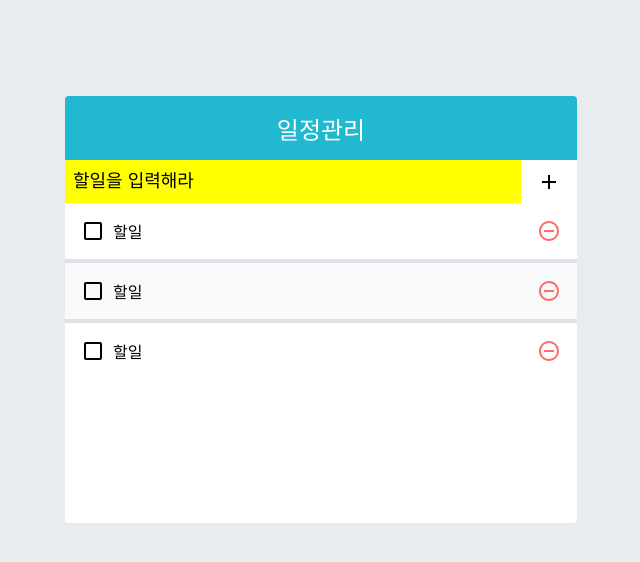
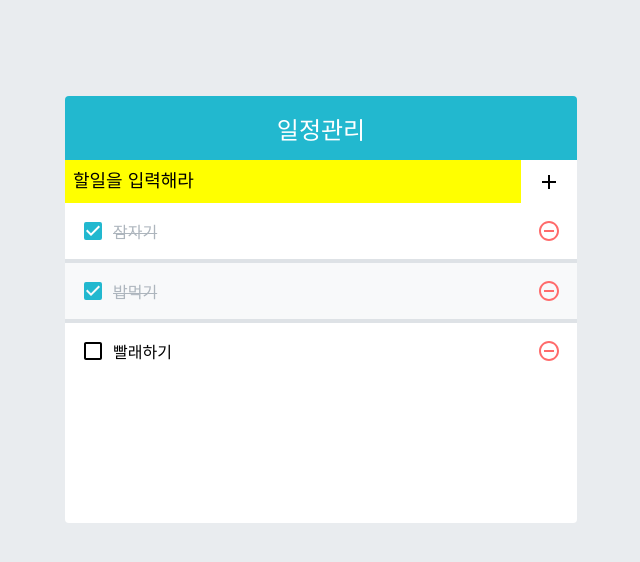
Before and after one commit to mongzii/ReactBook-study, a React (Create React App) app: page / in a window 1280 px wide. Shown: the top 562 px of the page, without its empty margins (319-959 px from the left). Built offline with nearby package versions, Linux system fonts and the light colour scheme.

Commit message:
feat: insert기능 구현

```diff
--- a/package.json
+++ b/package.json
@@ -6,6 +6,7 @@
     "@testing-library/jest-dom": "^5.17.0",
     "@testing-library/react": "^13.4.0",
     "@testing-library/user-event": "^13.5.0",
+    "classnames": "^2.5.1",
     "react": "^18.2.0",
     "react-dom": "^18.2.0",
     "react-icons": "^5.0.1",
--- a/src/App.js
+++ b/src/App.js
@@ -1,14 +1,45 @@
+import { useState, useRef, useCallback } from "react";
 import "./App.css";
 import TodoInsert from "./components/TodoInsert";
 import TodoList from "./components/TodoList";
 import TodoTemplate from "./components/TodoTemplate";
 
 function App() {
+  const [todos, setTodos] = useState([
+    {
+      id: 1,
+      text: "잠자기",
+      checked: true,
+    },
+    {
+      id: 2,
+      text: "밥먹기",
+      checked: true,
+    },
+    {
+      id: 3,
+      text: "빨래하기",
+      checked: false,
+    },
+  ]);
+  const nextId = useRef(4);
+  const onInsert = useCallback(
+    text => {
+      const todo = {
+        id: nextId.current,
+        text,
+        checked: false,
+      };
+      setTodos(todos.concat(todo));
+      nextId.current += 1;
+    },
+    [todos]
+  );
+
   return (
     <TodoTemplate>
-      {/* Todo app을 만들자!!! */}
-      <TodoInsert />
-      <TodoList />
+      <TodoInsert onInsert={onInsert} />
+      <TodoList todos={todos} />
     </TodoTemplate>
   );
 }
--- a/src/components/TodoInsert.js
+++ b/src/components/TodoInsert.js
@@ -1,10 +1,23 @@
 import { MdAdd } from "react-icons/md";
 import "./TodoInsert.css";
+import { useState, useCallback } from "react";
 
-const TodoInsert = () => {
+const TodoInsert = ({ onInsert }) => {
+  const [value, setValue] = useState("");
+  const onChange = useCallback(e => {
+    setValue(e.target.value);
+  }, []);
+  const onSubmit = useCallback(
+    e => {
+      onInsert(value);
+      setValue("");
+      e.preventDefault(); //submit이벤트 새로고침방지위해
+    },
+    [onInsert, value]
+  );
   return (
-    <form className="TodoInsert">
-      <input placeholder="할일을 입력해라" />
+    <form className="TodoInsert" onSubmit={onSubmit}>
+      <input placeholder="할일을 입력해라" value={value} onChange={onChange} />
       <button type="submit">
         <MdAdd />
       </button>
--- a/src/components/TodoList.js
+++ b/src/components/TodoList.js
@@ -1,12 +1,12 @@
 import TodoListItem from "./TodoListItem";
 import "./TodoList.css";
 
-const TodoList = () => {
+const TodoList = ({ todos }) => {
   return (
     <div className="TodoList">
-      <TodoListItem />
-      <TodoListItem />
-      <TodoListItem />
+      {todos.map(todo => (
+        <TodoListItem todo={todo} key={todo.id} />
+      ))}
     </div>
   );
 };
--- a/src/components/TodoListItem.js
+++ b/src/components/TodoListItem.js
@@ -3,14 +3,17 @@
   MdCheckBox,
   MdRemoveCircleOutline,
 } from "react-icons/md";
+import cn from "classnames";
 import "./TodoListItem.css";
 
-const TodoListItem = () => {
+const TodoListItem = ({ todo }) => {
+  const { text, checked } = todo;
   return (
     <div className="TodoListItem">
-      <div className="checkbox">
-        <MdCheckBoxOutlineBlank />
-        <div className="text">할일</div>
+      <div className={cn("checkbox", { checked })}>
+        {checked ? <MdCheckBox /> : <MdCheckBoxOutlineBlank />}
+
+        <div className="text">{text}</div>
       </div>
       <div className="remove">
         <MdRemoveCircleOutline />
```
Also changed, not shown: 1 other file (tests, documents, lock files or other folders).
